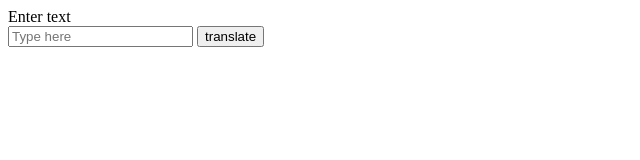
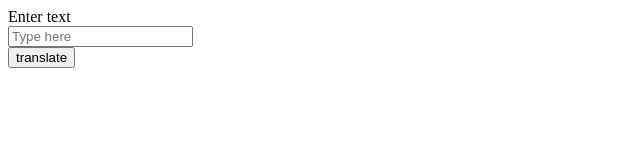
Before and after one commit to twilightfoxx/twilightfoxx.github.io, a plain HTML site: page index.html in a window 1280 px wide. Shown: the whole page, without its empty margins (0-640 px from the left). Drawn offline with Linux system fonts and the light colour scheme.

Commit message:
Update index.html

```diff
--- a/index.html
+++ b/index.html
@@ -15,7 +15,7 @@
   <title>Tea Translator</title>
   <div>
     <label>Enter text</label><br>
-    <input type="text" id="inputbox" placeholder="Type here">
+    <input type="text" id="inputbox" placeholder="Type here"><br>
     <button onclick="fn1()" id="ohyeas">translate</button>
   </div>
 </html>
```
